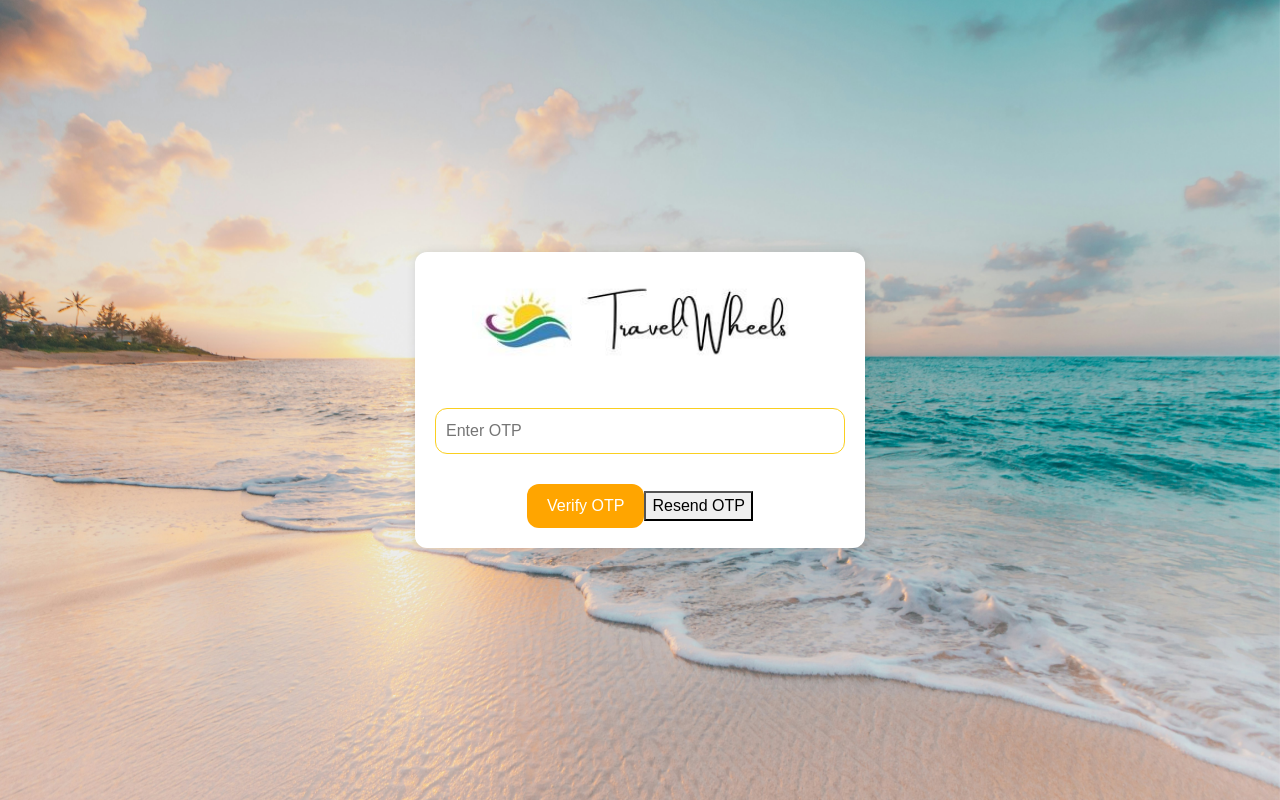
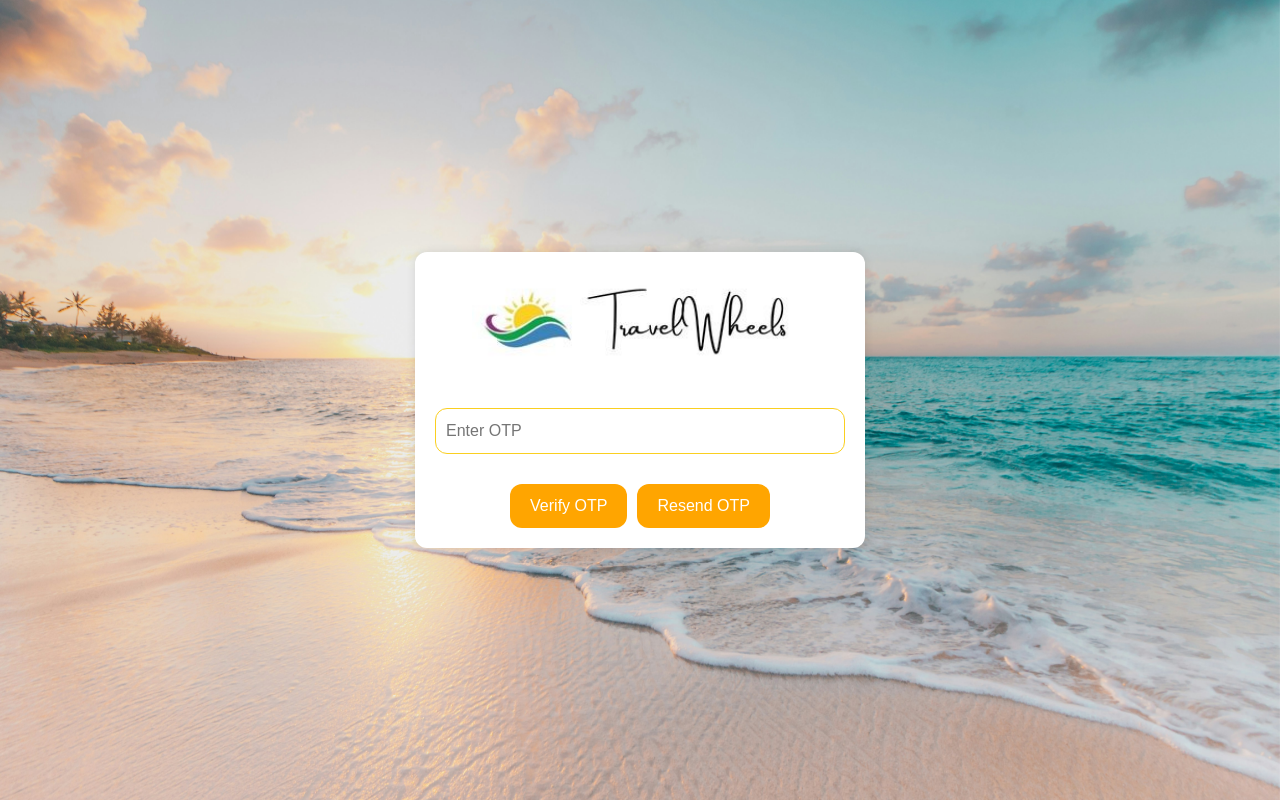
Before and after one commit to camsabc/travelwheelsph, a React (Create React App) app in the folder frontend/: page /otp in a window 1280 px wide. Built offline with nearby package versions, Linux system fonts and the light colour scheme.

Commit message:
server config

```diff
--- a/frontend/src/pages/Otp.js
+++ b/frontend/src/pages/Otp.js
@@ -96,9 +96,10 @@ const Otp = () => {
 
         <button
           type="button"
-          className="resend-button"
+          className="signup-button full-width"
           onClick={resendOtp}
           disabled={resendDisabled}
+          style={{marginLeft: "10px"}}
         >
           {resendDisabled ? `Resend OTP in ${timer}s` : 'Resend OTP'}
         </button>
--- a/frontend/src/pages/guestPages/ServicesEducGuest.js
+++ b/frontend/src/pages/guestPages/ServicesEducGuest.js
@@ -1,5 +1,5 @@
 import React, { useState, useEffect } from 'react';
-import {  useNavigate, useLocation } from 'react-router-dom';
+import {  useNavigate } from 'react-router-dom';
 
 import {
   MDBContainer,
@@ -10,7 +10,6 @@ import {
   MDBNavbarItem,
   MDBNavbarLink,
   MDBCardImage,
-  MDBBtn,
   MDBRow,
   MDBCol
 } from 'mdb-react-ui-kit';
```
Also changed, not shown: 7 other files (tests, documents, lock files or other folders).
